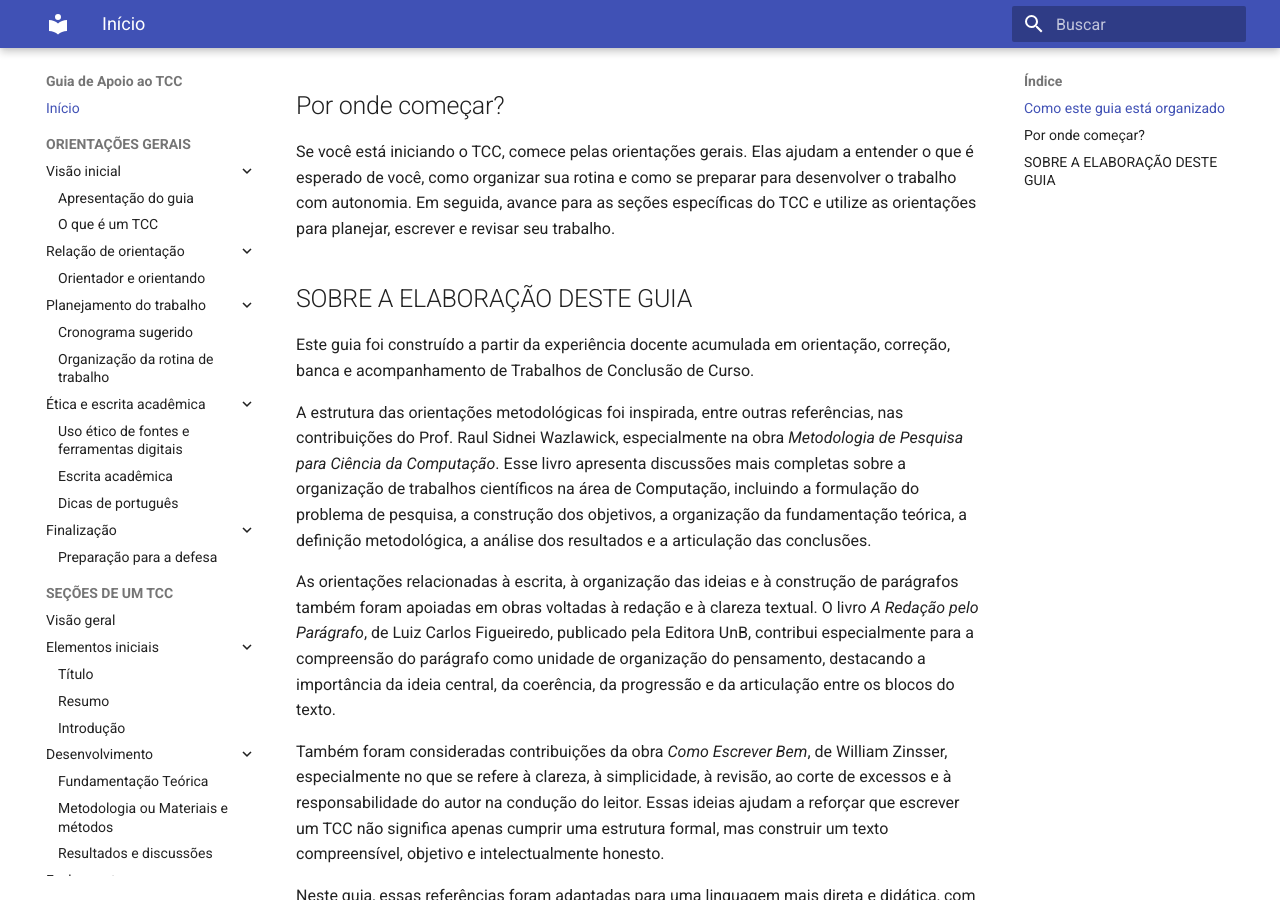
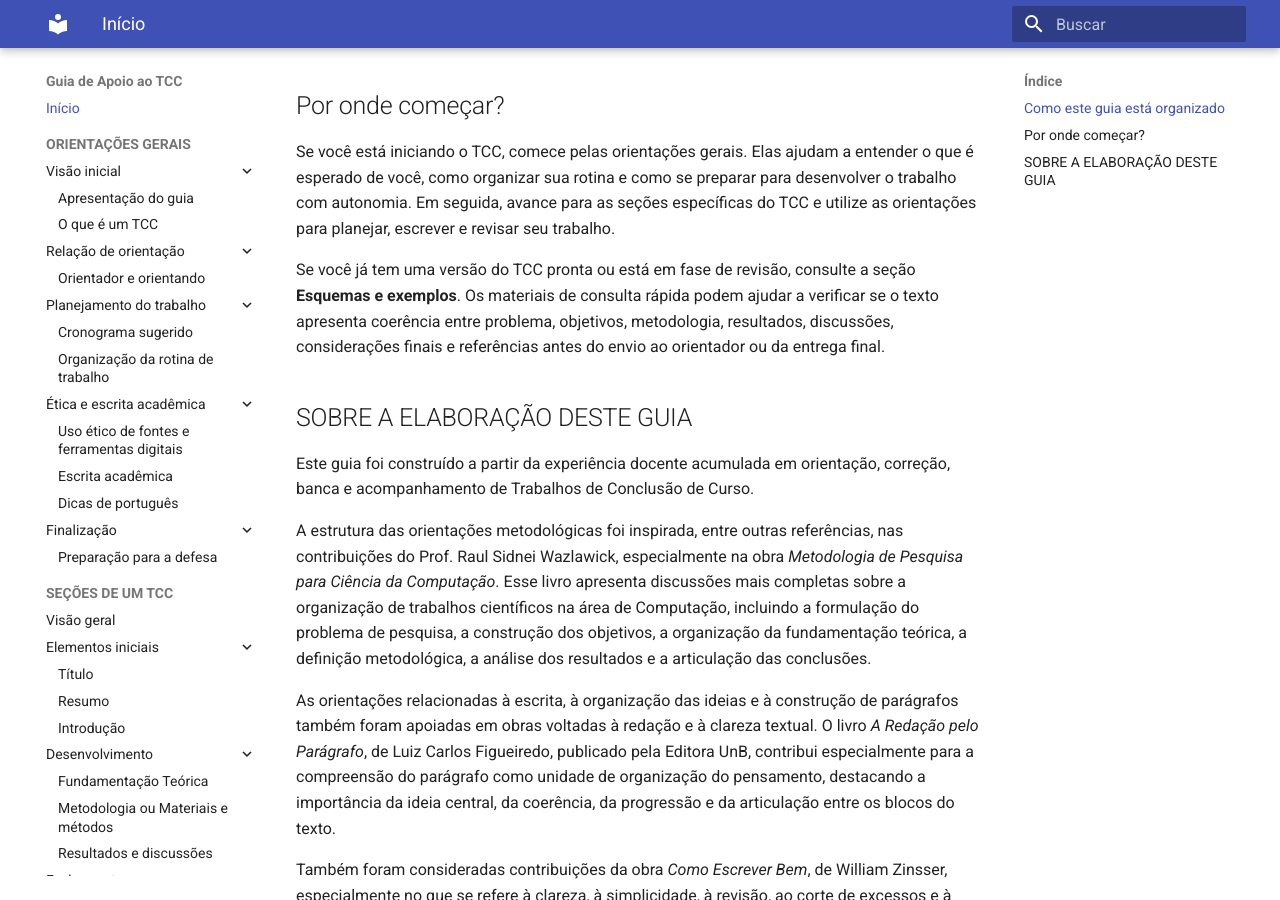
Before and after one commit to danielaflor/tcc, an MkDocs documentation site: the page built from docs/index.md, in a window 1280 px wide and 900 px high, scrolled down 792 px. Built offline with MkDocs 1.6.1 and Material for MkDocs 9.7.7, drawn with Linux system fonts in a browser that asks for light colours.

Commit message:
Enhance TCC guidance with review section
Added guidance for reviewing TCC drafts and examples.

```diff
--- a/docs/index.md
+++ b/docs/index.md
@@ -14,6 +14,8 @@ Este guia foi organizado por Daniela Flôr, professora do IFPR Campus Paranavaí
 ## Por onde começar?
 
 Se você está iniciando o TCC, comece pelas orientações gerais. Elas ajudam a entender o que é esperado de você, como organizar sua rotina e como se preparar para desenvolver o trabalho com autonomia. Em seguida, avance para as seções específicas do TCC e utilize as orientações para planejar, escrever e revisar seu trabalho.
+
+Se você já tem uma versão do TCC pronta ou está em fase de revisão, consulte a seção **Esquemas e exemplos**. Os materiais de consulta rápida podem ajudar a verificar se o texto apresenta coerência entre problema, objetivos, metodologia, resultados, discussões, considerações finais e referências antes do envio ao orientador ou da entrega final.
 
 ## SOBRE A ELABORAÇÃO DESTE GUIA
 
```
